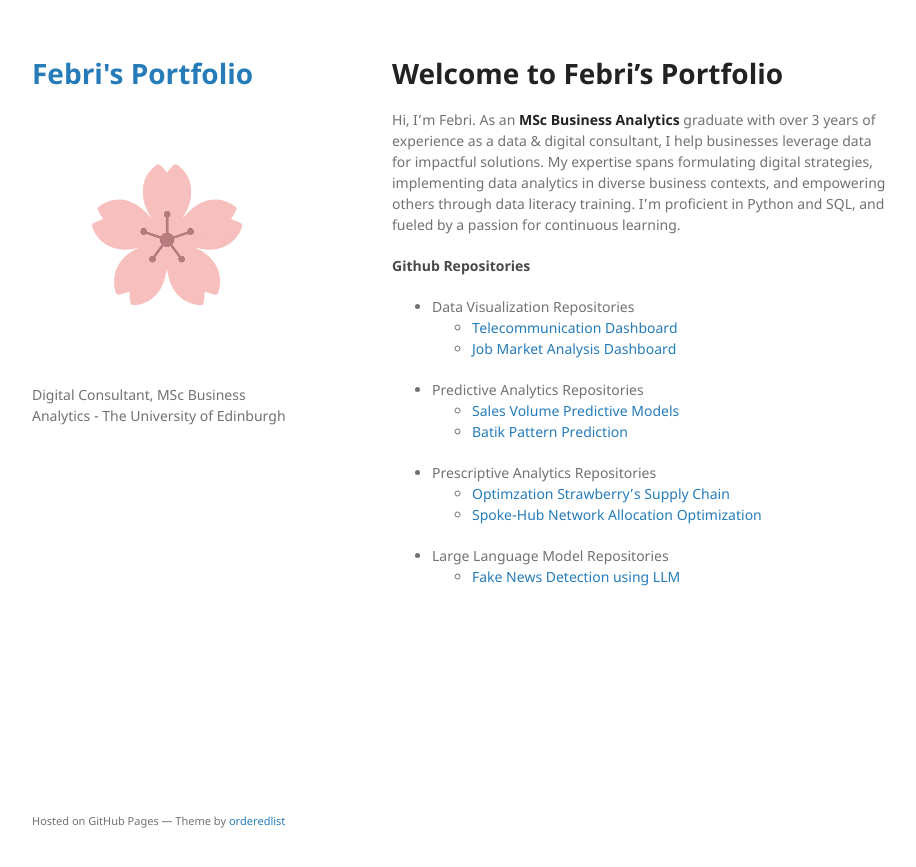
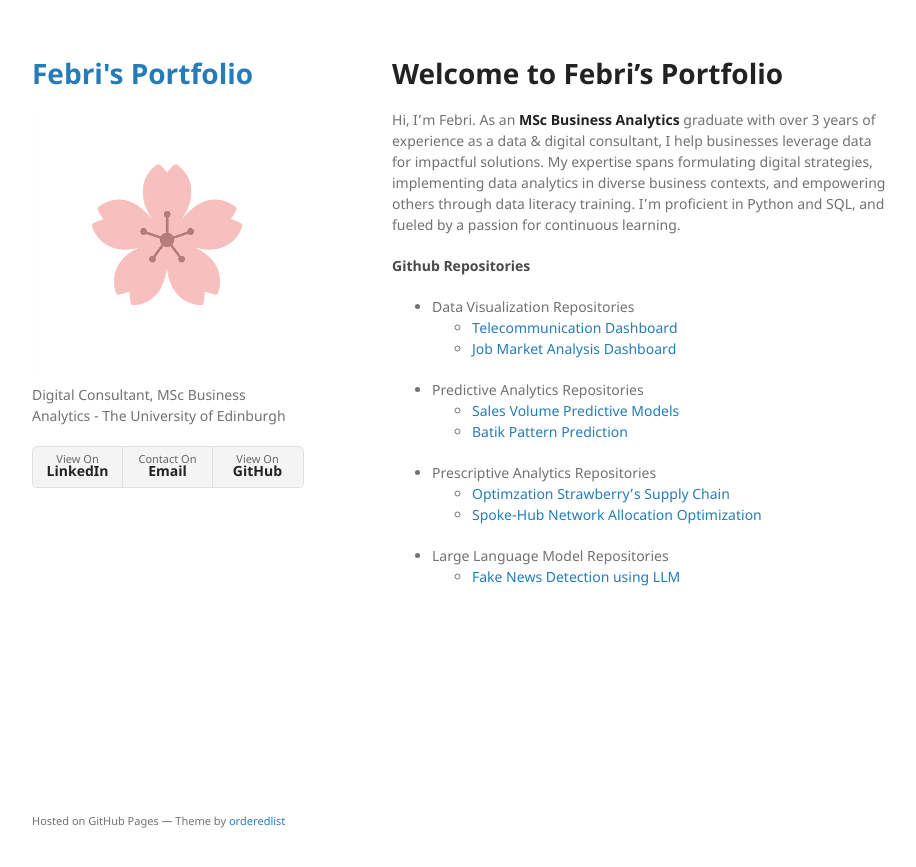
Before and after one commit to FebrianiFR/febrianifr.github.io, a Jekyll site: the page built from index.md, in a window 1280 px wide. Shown: the top 867 px of the page, without its empty margins (178-1094 px from the left). Built offline with Jekyll 4.4.1, drawn with Linux system fonts in a browser that asks for light colours.

```diff
--- a/_config.yml
+++ b/_config.yml
@@ -1,7 +1,9 @@
 title: Febri's Portfolio
 logo: /assets/img/logo.png
 description: Digital Consultant, MSc Business Analytics - The University of Edinburgh
-show_downloads: false
+show_downloads: true
 google_analytics:
 future: true
 theme: jekyll-theme-minimal
+linkedin_url: https://www.linkedin.com/in/febrianifr/
+email_url: mailto:febriani.fitria@gmail.com
--- a/_layouts/default.html
+++ b/_layouts/default.html
@@ -33,8 +33,8 @@
 
         {% if site.show_downloads %}
         <ul class="downloads">
-          <li><a href="{{ site.github.zip_url }}">Download <strong>ZIP File</strong></a></li>
-          <li><a href="{{ site.github.tar_url }}">Download <strong>TAR Ball</strong></a></li>
+          <li><a href="{{ site.github.linkedin_url }}">View On <strong>LinkedIn</strong></a></li>
+          <li><a href="{{ site.github.email_url }}">Contact On <strong>Email</strong></a></li>
           <li><a href="{{ site.github.repository_url }}">View On <strong>GitHub</strong></a></li>
         </ul>
         {% endif %}
```
